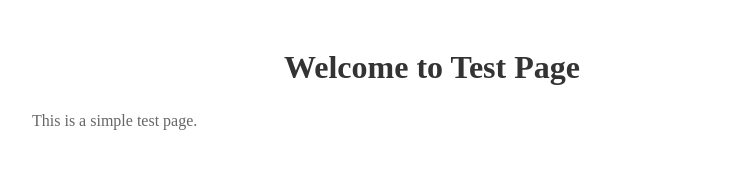
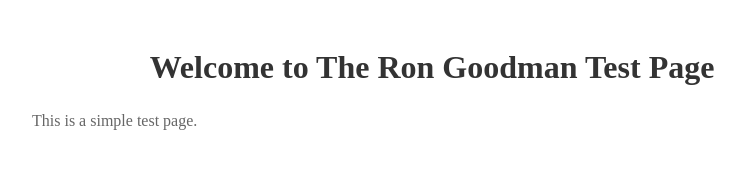
Before and after one commit to rawhideron/git_test_pages, a plain HTML site: page index.html in a window 1280 px wide. Shown: the whole page, without its empty margins (208-953 px from the left). Drawn offline with Linux system fonts and the light colour scheme.

Commit message:
Update index.html
none

```diff
--- a/index.html
+++ b/index.html
@@ -8,7 +8,7 @@
 </head>
 <body>
     <div class="container">
-        <h1>Welcome to Test Page</h1>
+        <h1>Welcome to The Ron Goodman Test Page</h1>
         <p>This is a simple test page.</p>
     </div>
     <script src="script.js"></script>
```
